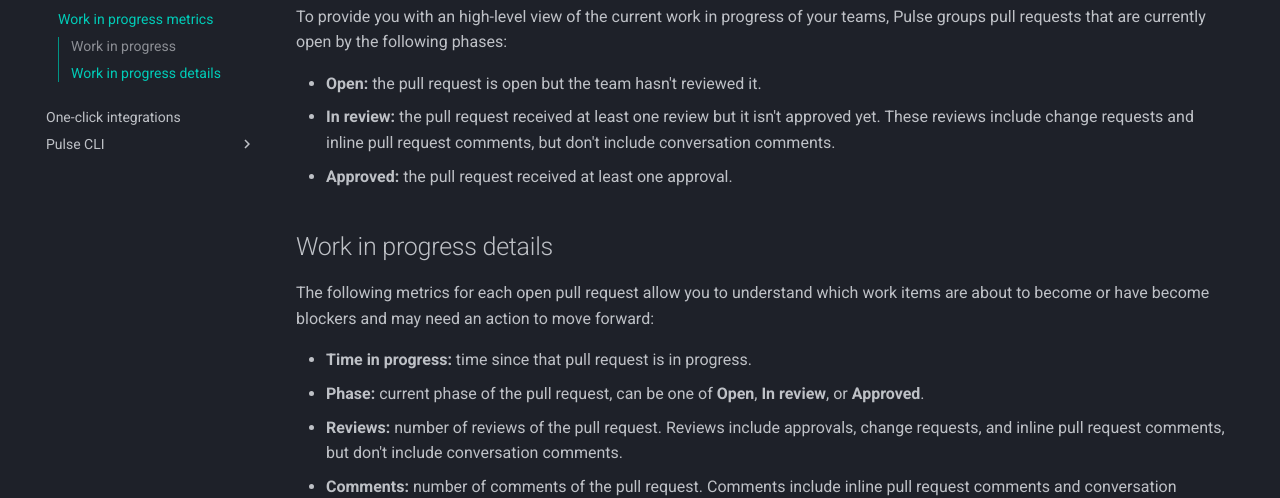
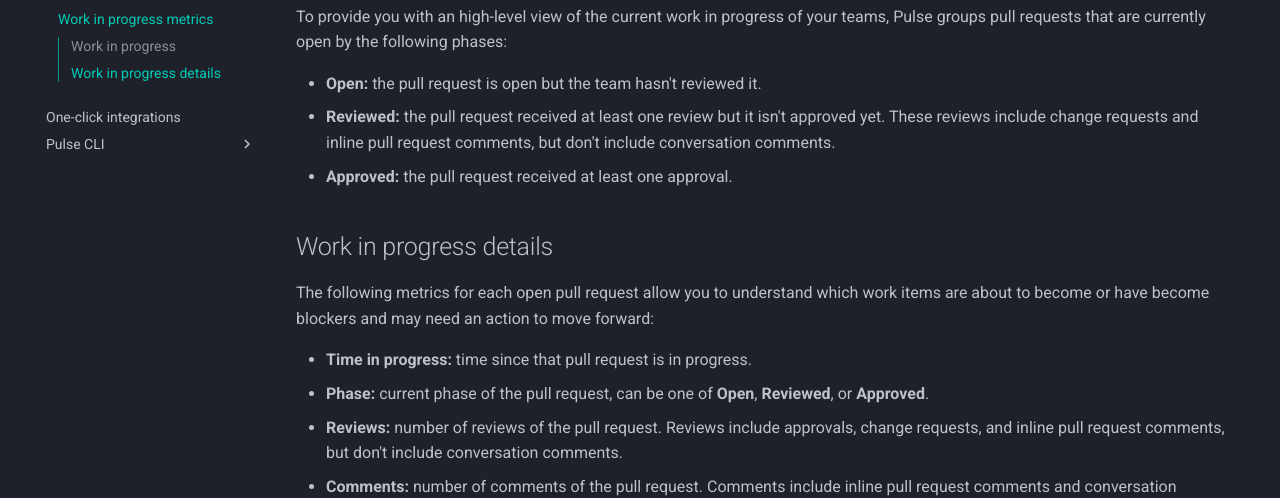
Before and after one commit to codacy/pulse-user-docs, an MkDocs documentation site: the page built from docs/metrics/work-in-progress.md, in a window 1280 px wide. Shown: the part 227-725 px from the top of the page. Built offline with MkDocs 1.6.1 and Material for MkDocs 9.7.7, drawn with Linux system fonts in a browser that asks for light colours.

Commit message:
Update In review to Reviewed
Co-authored-by: Rodrigo Fernandes <rtfrodrigo@gmail.com>

```diff
--- a/docs/metrics/work-in-progress.md
+++ b/docs/metrics/work-in-progress.md
@@ -5,7 +5,7 @@
 To provide you with an high-level view of the current work in progress of your teams, Pulse groups pull requests that are currently open by the following phases:
 
 -   **Open:** the pull request is open but the team hasn't reviewed it.
--   **In review:** the pull request received at least one review but it isn't approved yet. These reviews include change requests and inline pull request comments, but don't include conversation comments.
+-   **Reviewed:** the pull request received at least one review but it isn't approved yet. These reviews include change requests and inline pull request comments, but don't include conversation comments.
 -   **Approved:** the pull request received at least one approval.
 
 ## Work in progress details
@@ -13,7 +13,7 @@ To provide you with an high-level view of the current work in progress of your t
 The following metrics for each open pull request allow you to understand which work items are about to become or have become blockers and may need an action to move forward:
 
 -   **Time in progress:** time since that pull request is in progress.
--   **Phase:** current phase of the pull request, can be one of **Open**, **In review**, or **Approved**.
+-   **Phase:** current phase of the pull request, can be one of **Open**, **Reviewed**, or **Approved**.
 -   **Reviews:** number of reviews of the pull request. Reviews include approvals, change requests, and inline pull request comments, but don't include conversation comments.
 -   **Comments:** number of comments of the pull request. Comments include inline pull request comments and conversation comments.
 -   **Time stale:** number of days since the pull request had the last interaction.
```
